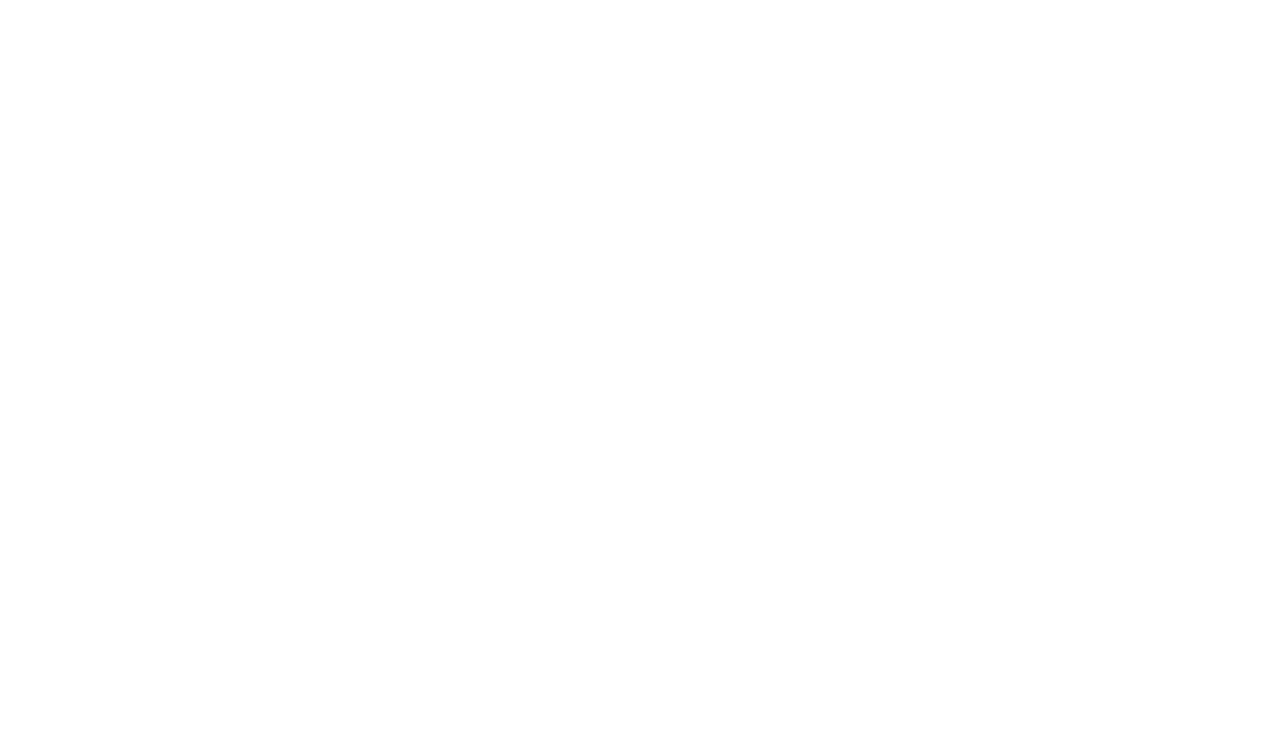
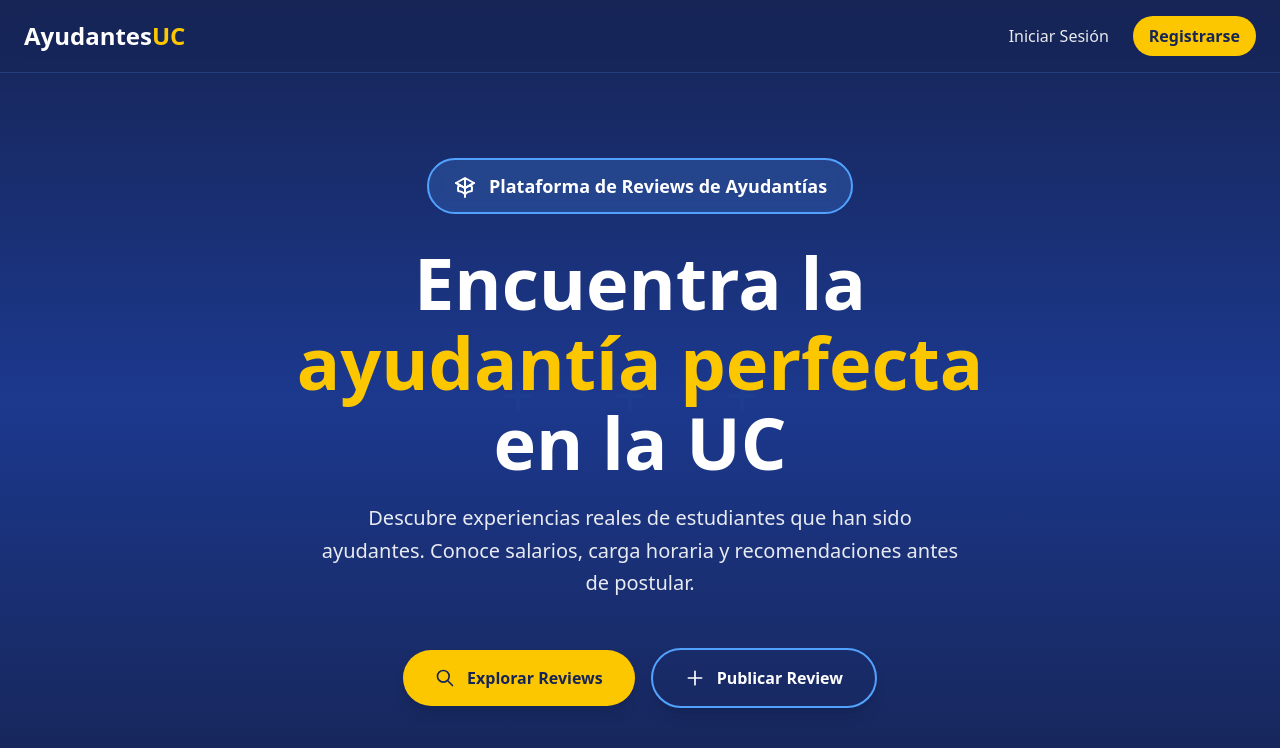
Before and after one commit to BorjaLarrain/AyudantesUC-SanHackin, a React (Vite) app: page / in a window 1280 px wide. Shown: the top 748 px of the page. Built offline with nearby package versions, Linux system fonts and the light colour scheme.

Commit message:
Landing and navbar v1

```diff
--- a/src/App.jsx
+++ b/src/App.jsx
@@ -1,11 +1,82 @@
-// IMRORTS
+import { Link } from 'react-router-dom';
+import Navbar from './components/Navbar';
 
 function App() {
+  return (
+    <div className="min-h-screen bg-gradient-to-b from-blue-950 via-blue-900 to-blue-950">
+      {/* Patrón de fondo con signos + */}
+      <div className="absolute inset-0 opacity-10">
+        <div className="absolute inset-0" style={{
+          backgroundImage: `repeating-linear-gradient(0deg, transparent, transparent 50px, rgba(147, 197, 253, 0.1) 50px, rgba(147, 197, 253, 0.1) 51px),
+                           repeating-linear-gradient(90deg, transparent, transparent 50px, rgba(147, 197, 253, 0.1) 50px, rgba(147, 197, 253, 0.1) 51px)`,
+          backgroundSize: '50px 50px'
+        }}>
+          <div className="absolute inset-0 flex items-center justify-center">
+            <div className="text-blue-300 text-6xl font-light opacity-20" style={{
+              fontFamily: 'monospace',
+              letterSpacing: '20px'
+            }}>+ + +</div>
+          </div>
+        </div>
+      </div>
 
-  return (
-    <>
-    </>
-  )
+      <Navbar />
+
+      {/* Hero Section */}
+      <div className="relative z-10 flex flex-col items-center justify-center min-h-[calc(100vh-80px)] px-4 py-16">
+        {/* Badge */}
+        <div className="mb-8 px-6 py-3 rounded-full bg-blue-400/20 border-2 border-blue-400 flex items-center gap-3 backdrop-blur-sm">
+          <svg className="w-6 h-6 text-white" fill="none" stroke="currentColor" viewBox="0 0 24 24">
+            <path strokeLinecap="round" strokeLinejoin="round" strokeWidth={2} d="M12 14l9-5-9-5-9 5 9 5z" />
+            <path strokeLinecap="round" strokeLinejoin="round" strokeWidth={2} d="M12 14l6.16-3.422a12.083 12.083 0 01.665 6.479A11.952 11.952 0 0012 20.055a11.952 11.952 0 00-6.824-2.998 12.078 12.078 0 01.665-6.479L12 14z" />
+            <path strokeLinecap="round" strokeLinejoin="round" strokeWidth={2} d="M12 14v9M12 14l-9-5M12 14l9-5M12 14v-9" />
+          </svg>
+          <span className="text-white font-semibold text-lg">Plataforma de Reviews de Ayudantías</span>
+        </div>
+
+        {/* Headline */}
+        <h1 className="text-center mb-6 max-w-4xl">
+          <span className="block text-5xl md:text-6xl lg:text-7xl font-bold text-white mb-2">
+            Encuentra la
+          </span>
+          <span className="block text-5xl md:text-6xl lg:text-7xl font-bold text-yellow-400 mb-2">
+            ayudantía perfecta
+          </span>
+          <span className="block text-5xl md:text-6xl lg:text-7xl font-bold text-white">
+            en la UC
+          </span>
+        </h1>
+
+        {/* Description */}
+        <p className="text-center text-white/90 text-lg md:text-xl max-w-2xl mb-12 px-4 leading-relaxed">
+          Descubre experiencias reales de estudiantes que han sido ayudantes. Conoce salarios, carga horaria y recomendaciones antes de postular.
+        </p>
+
+        {/* CTA Buttons */}
+        <div className="flex flex-col sm:flex-row gap-4 items-center">
+          <Link
+            to="/reviews"
+            className="px-8 py-4 bg-yellow-400 hover:bg-yellow-500 text-blue-950 font-semibold rounded-full flex items-center gap-3 transition-all duration-200 shadow-lg hover:shadow-xl hover:scale-105"
+          >
+            <svg className="w-5 h-5" fill="none" stroke="currentColor" viewBox="0 0 24 24">
+              <path strokeLinecap="round" strokeLinejoin="round" strokeWidth={2} d="M21 21l-6-6m2-5a7 7 0 11-14 0 7 7 0 0114 0z" />
+            </svg>
+            Explorar Reviews
+          </Link>
+
+          <Link
+            to="/signin"
+            className="px-8 py-4 bg-transparent border-2 border-blue-400 text-white font-semibold rounded-full flex items-center gap-3 transition-all duration-200 hover:bg-blue-400/20 hover:border-blue-300 shadow-lg hover:shadow-xl hover:scale-105"
+          >
+            <svg className="w-5 h-5" fill="none" stroke="currentColor" viewBox="0 0 24 24">
+              <path strokeLinecap="round" strokeLinejoin="round" strokeWidth={2} d="M12 4v16m8-8H4" />
+            </svg>
+            Publicar Review
+          </Link>
+        </div>
+      </div>
+    </div>
+  );
 }
 
-export default App
+export default App;
--- a/src/components/Navbar.jsx
+++ b/src/components/Navbar.jsx
@@ -1,9 +1,34 @@
-import React from 'react'
+import { Link } from 'react-router-dom';
 
 const Navbar = () => {
     return (
-        <div>Navbar</div>
-    )
+        <nav className="relative z-20 w-full px-6 py-4 bg-blue-950/50 backdrop-blur-sm border-b border-blue-400/20">
+            <div className="max-w-7xl mx-auto flex items-center justify-between">
+                {/* Logo/Brand */}
+                <Link to="/" className="flex items-center gap-2">
+                    <div className="text-2xl font-bold text-white">
+                        Ayudantes<span className="text-yellow-400">UC</span>
+                    </div>
+                </Link>
+
+                {/* Navigation Links */}
+                <div className="flex items-center gap-6">
+                    <Link
+                        to="/signin"
+                        className="text-white/90 hover:text-white transition-colors"
+                    >
+                        Iniciar Sesión
+                    </Link>
+                    <Link
+                        to="/signup"
+                        className="px-4 py-2 bg-yellow-400 text-blue-950 font-semibold rounded-full hover:bg-yellow-500 transition-colors"
+                    >
+                        Registrarse
+                    </Link>
+                </div>
+            </div>
+        </nav>
+    );
 }
 
-export default Navbar
+export default Navbar;
```
